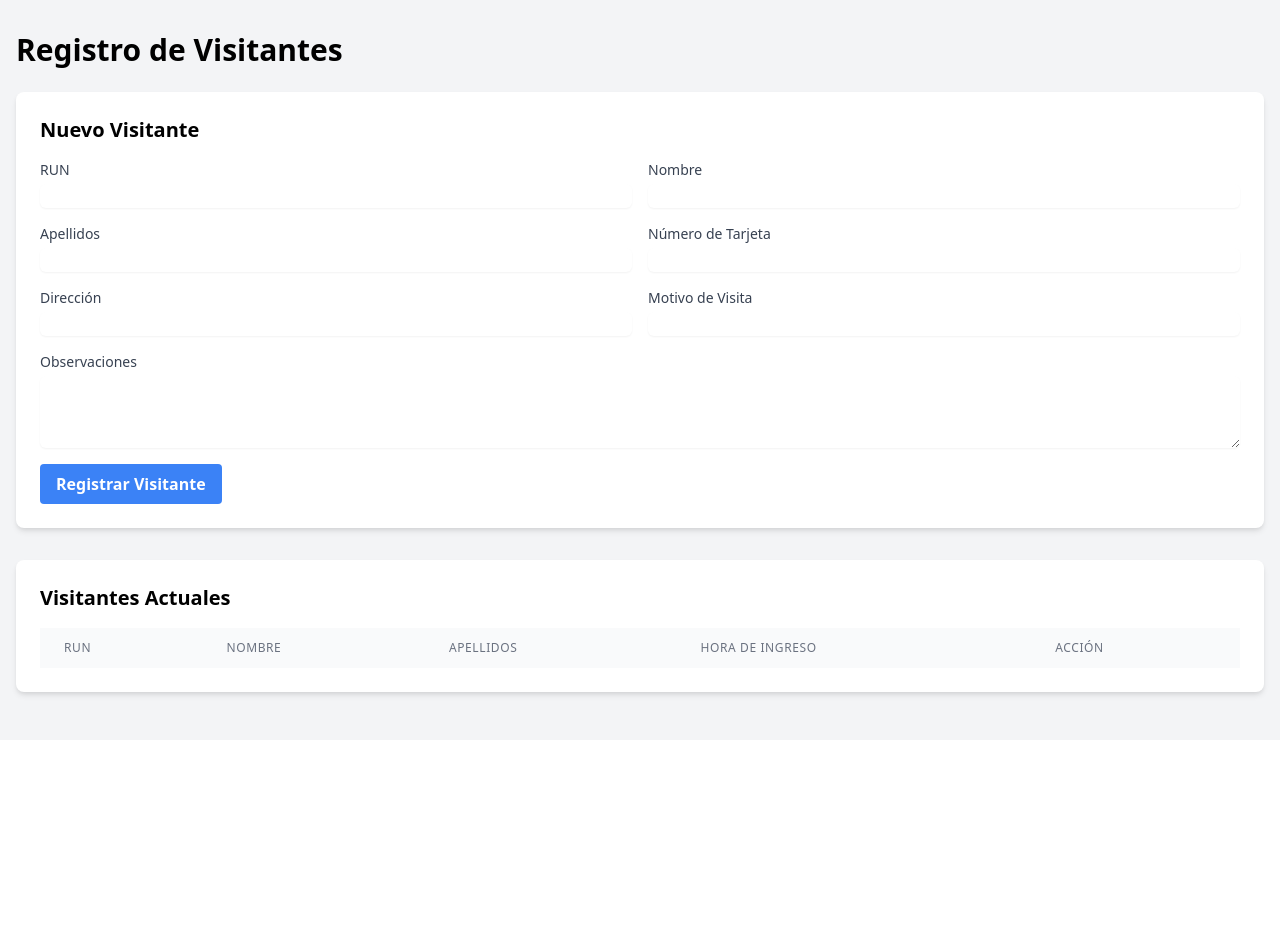
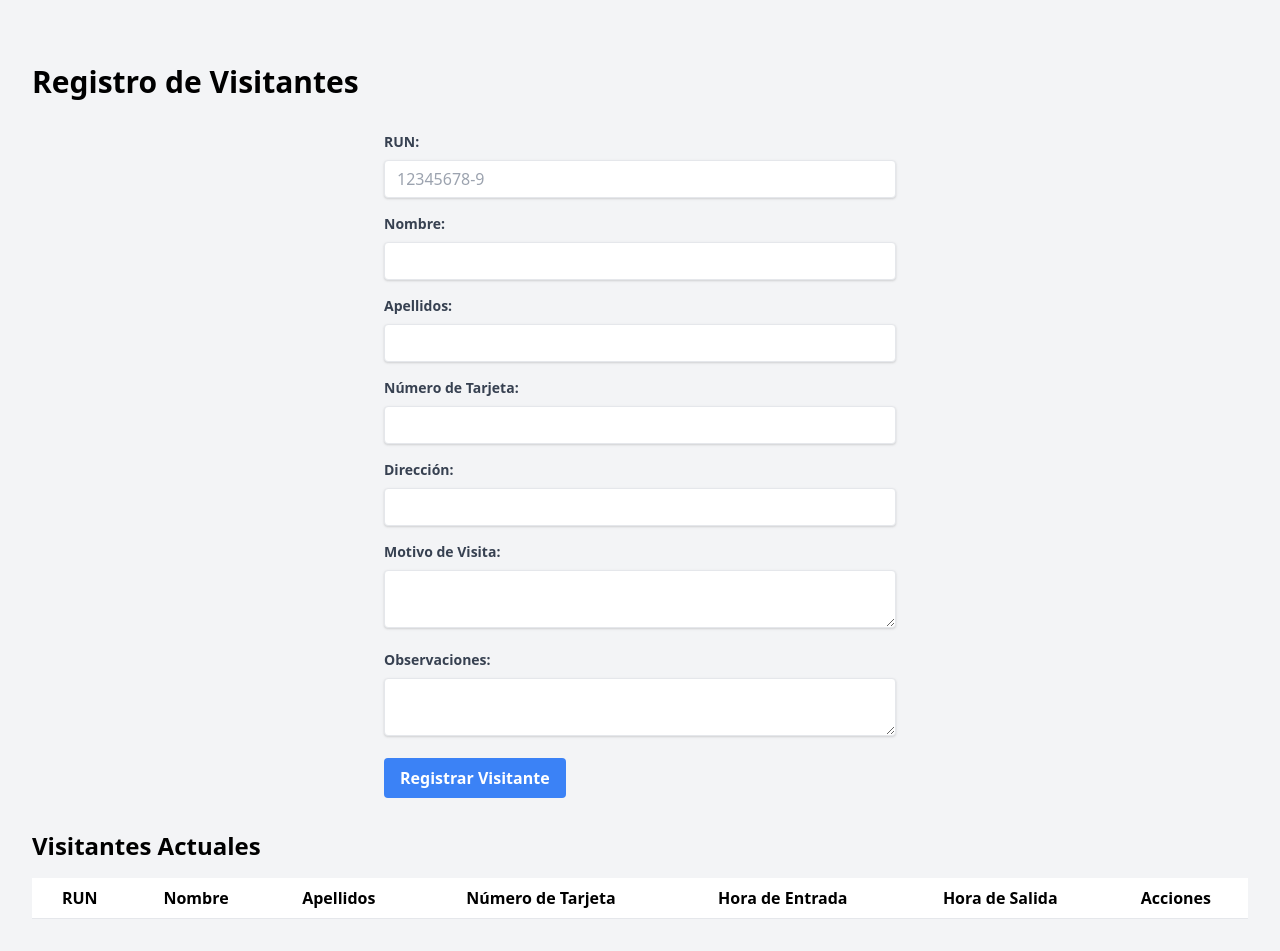
Before and after one commit to alvaroruiz69/SGA, a Django app: page /registro-visitantes/ in a window 1280 px wide. Shown: the part 60-1011 px from the top of the page. Before the commit the page ends 761 px from the top, so only its background shows below. Run offline with Django 5.2, Linux system fonts and the light colour scheme; a user stored in the database is signed in; tables that the repository leaves empty hold one stand-in row (values such as "Sample post"); lists and menus that the app fills with data are empty.

Commit message:
Control de y gestion de errores en visitantes

```diff
--- a/core/templates/core/registro_proveedores.html
+++ b/core/templates/core/registro_proveedores.html
@@ -63,7 +63,7 @@
             <td class="px-6 py-4 whitespace-nowrap">{{ proveedor.run }}</td>
             <td class="px-6 py-4 whitespace-nowrap">{{ proveedor.nombre_conductor }}</td>
             <td class="px-6 py-4 whitespace-nowrap">{{ proveedor.nombre_empresa }}</td>
-            <td class="px-6 py-4 whitespace-nowrap">{{ proveedor.hora_ingreso|date:'d/m/Y H:i' }}</td>
+            <td class="px-6 py-4 whitespace-nowrap">{{ proveedor.hora_ingreso|date:'d-m-Y H:i:s' }}</td>
             <td class="px-6 py-4 whitespace-nowrap">
               <form method="post" action="{% url 'registrar_salida_proveedor' proveedor.id %}">
                 {% csrf_token %}
--- a/core/templates/core/registro_visitantes.html
+++ b/core/templates/core/registro_visitantes.html
@@ -1,71 +1,100 @@
 {% extends 'core/base.html' %}
 
+{% block title %}Registro de Visitantes{% endblock %}
+
 {% block content %}
-<h1 class="text-3xl font-bold mb-6">Registro de Visitantes</h1>
+<div class="container mx-auto px-4 py-8">
+    <h1 class="text-3xl font-bold mb-8">Registro de Visitantes</h1>
 
-<div class="bg-white p-6 rounded-lg shadow-md mb-8">
-    <h2 class="text-xl font-semibold mb-4">Nuevo Visitante</h2>
-    <form method="post" class="space-y-4">
+    <form method="post" id="visitorForm" class="max-w-lg mx-auto">
         {% csrf_token %}
-        <div class="grid grid-cols-1 md:grid-cols-2 gap-4">
-            <div>
-                <label for="run" class="block text-sm font-medium text-gray-700">RUN</label>
-                <input type="text" name="run" id="run" required class="mt-1 block w-full rounded-md border-gray-300 shadow-sm focus:border-indigo-300 focus:ring focus:ring-indigo-200 focus:ring-opacity-50">
+        <div class="mb-4">
+            <label for="run" class="block text-gray-700 text-sm font-bold mb-2">RUN:</label>
+            <input type="text" id="run" name="run" placeholder="12345678-9" required
+                   class="shadow appearance-none border rounded w-full py-2 px-3 text-gray-700 leading-tight focus:outline-none focus:shadow-outline"
+                   pattern="\d{7,8}-[\d|kK]{1}" title="Formato: 12345678-9 o 1234567-8">
+            <p id="runError" class="text-red-500 text-xs italic hidden">RUN inválido. Formato correcto: 12345678-9</p>
         </div>
-            <div>
-                <label for="nombre" class="block text-sm font-medium text-gray-700">Nombre</label>
-                <input type="text" name="nombre" id="nombre" required class="mt-1 block w-full rounded-md border-gray-300 shadow-sm focus:border-indigo-300 focus:ring focus:ring-indigo-200 focus:ring-opacity-50">
+
+        <div class="mb-4">
+            <label for="nombre" class="block text-gray-700 text-sm font-bold mb-2">Nombre:</label>
+            <input type="text" id="nombre" name="nombre" required
+                   class="shadow appearance-none border rounded w-full py-2 px-3 text-gray-700 leading-tight focus:outline-none focus:shadow-outline">
+            <p id="nombreError" class="text-red-500 text-xs italic hidden">El nombre solo debe contener letras</p>
         </div>
-            <div>
-                <label for="apellidos" class="block text-sm font-medium text-gray-700">Apellidos</label>
-                <input type="text" name="apellidos" id="apellidos" required class="mt-1 block w-full rounded-md border-gray-300 shadow-sm focus:border-indigo-300 focus:ring focus:ring-indigo-200 focus:ring-opacity-50">
+
+        <div class="mb-4">
+            <label for="apellidos" class="block text-gray-700 text-sm font-bold mb-2">Apellidos:</label>
+            <input type="text" id="apellidos" name="apellidos" required
+                   class="shadow appearance-none border rounded w-full py-2 px-3 text-gray-700 leading-tight focus:outline-none focus:shadow-outline">
+            <p id="apellidosError" class="text-red-500 text-xs italic hidden">Los apellidos solo deben contener letras</p>
         </div>
-            <div>
-                <label for="numero_tarjeta" class="block text-sm font-medium text-gray-700">Número de Tarjeta</label>
-                <input type="text" name="numero_tarjeta" id="numero_tarjeta" required class="mt-1 block w-full rounded-md border-gray-300 shadow-sm focus:border-indigo-300 focus:ring focus:ring-indigo-200 focus:ring-opacity-50">
+
+        <div class="mb-4">
+            <label for="numero_tarjeta" class="block text-gray-700 text-sm font-bold mb-2">Número de Tarjeta:</label>
+            <input type="text" id="numero_tarjeta" name="numero_tarjeta" required
+                   class="shadow appearance-none border rounded w-full py-2 px-3 text-gray-700 leading-tight focus:outline-none focus:shadow-outline">
+            <p id="tarjetaError" class="text-red-500 text-xs italic hidden">El número de tarjeta solo debe contener números</p>
         </div>
-            <div>
-                <label for="direccion" class="block text-sm font-medium text-gray-700">Dirección</label>
-                <input type="text" name="direccion" id="direccion" required class="mt-1 block w-full rounded-md border-gray-300 shadow-sm focus:border-indigo-300 focus:ring focus:ring-indigo-200 focus:ring-opacity-50">
+
+        <div class="mb-4">
+            <label for="direccion" class="block text-gray-700 text-sm font-bold mb-2">Dirección:</label>
+            <input type="text" id="direccion" name="direccion" required
+                   class="shadow appearance-none border rounded w-full py-2 px-3 text-gray-700 leading-tight focus:outline-none focus:shadow-outline">
         </div>
-            <div>
-                <label for="motivo_visita" class="block text-sm font-medium text-gray-700">Motivo de Visita</label>
-                <input type="text" name="motivo_visita" id="motivo_visita" required class="mt-1 block w-full rounded-md border-gray-300 shadow-sm focus:border-indigo-300 focus:ring focus:ring-indigo-200 focus:ring-opacity-50">
+
+        <div class="mb-4">
+            <label for="motivo_visita" class="block text-gray-700 text-sm font-bold mb-2">Motivo de Visita:</label>
+            <textarea id="motivo_visita" name="motivo_visita" required
+                      class="shadow appearance-none border rounded w-full py-2 px-3 text-gray-700 leading-tight focus:outline-none focus:shadow-outline"></textarea>
         </div>
+
+        <div class="mb-4">
+            <label for="observaciones" class="block text-gray-700 text-sm font-bold mb-2">Observaciones:</label>
+            <textarea id="observaciones" name="observaciones"
+                      class="shadow appearance-none border rounded w-full py-2 px-3 text-gray-700 leading-tight focus:outline-none focus:shadow-outline"></textarea>
         </div>
-        <div>
-            <label for="observaciones" class="block text-sm font-medium text-gray-700">Observaciones</label>
-            <textarea name="observaciones" id="observaciones" rows="3" class="mt-1 block w-full rounded-md border-gray-300 shadow-sm focus:border-indigo-300 focus:ring focus:ring-indigo-200 focus:ring-opacity-50"></textarea>
-        </div>
-        <button type="submit" class="bg-blue-500 hover:bg-blue-600 text-white font-bold py-2 px-4 rounded">
+
+        <div class="flex items-center justify-between">
+            <button type="submit" class="bg-blue-500 hover:bg-blue-700 text-white font-bold py-2 px-4 rounded focus:outline-none focus:shadow-outline">
                 Registrar Visitante
             </button>
+        </div>
     </form>
-</div>
 
-<div class="bg-white p-6 rounded-lg shadow-md">
-    <h2 class="text-xl font-semibold mb-4">Visitantes Actuales</h2>
-    <table class="min-w-full divide-y divide-gray-200">
-        <thead class="bg-gray-50">
+    <div class="mt-8">
+        <h2 class="text-2xl font-bold mb-4">Visitantes Actuales</h2>
+        <table class="min-w-full bg-white">
+            <thead>
                 <tr>
-                <th class="px-6 py-3 text-left text-xs font-medium text-gray-500 uppercase tracking-wider">RUN</th>
-                <th class="px-6 py-3 text-left text-xs font-medium text-gray-500 uppercase tracking-wider">Nombre</th>
-                <th class="px-6 py-3 text-left text-xs font-medium text-gray-500 uppercase tracking-wider">Apellidos</th>
-                <th class="px-6 py-3 text-left text-xs font-medium text-gray-500 uppercase tracking-wider">Hora de Ingreso</th>
-                <th class="px-6 py-3 text-left text-xs font-medium text-gray-500 uppercase tracking-wider">Acción</th>
+                    <th class="py-2 px-4 border-b">RUN</th>
+                    <th class="py-2 px-4 border-b">Nombre</th>
+                    <th class="py-2 px-4 border-b">Apellidos</th>
+                    <th class="py-2 px-4 border-b">Número de Tarjeta</th>
+                    <th class="py-2 px-4 border-b">Hora de Entrada</th>
+                    <th class="py-2 px-4 border-b">Hora de Salida</th>
+                    <th class="py-2 px-4 border-b">Acciones</th>
                 </tr>
             </thead>
-        <tbody class="bg-white divide-y divide-gray-200">
+            <tbody>
                 {% for visitante in visitantes %}
                 <tr>
-                <td class="px-6 py-4 whitespace-nowrap">{{ visitante.run }}</td>
-                <td class="px-6 py-4 whitespace-nowrap">{{ visitante.nombre }}</td>
-                <td class="px-6 py-4 whitespace-nowrap">{{ visitante.apellidos }}</td>
-                <td class="px-6 py-4 whitespace-nowrap">{{ visitante.hora_ingreso|date:"d/m/Y H:i" }}</td>
-                <td class="px-6 py-4 whitespace-nowrap">
+                    <td class="py-2 px-4 border-b">{{ visitante.run }}</td>
+                    <td class="py-2 px-4 border-b">{{ visitante.nombre }}</td>
+                    <td class="py-2 px-4 border-b">{{ visitante.apellidos }}</td>
+                    <td class="py-2 px-4 border-b">{{ visitante.numero_tarjeta }}</td>
+                    <td class="py-2 px-4 border-b">{{ visitante.hora_entrada|date:"d-m-Y H:i:s" }}</td>
+                    <td class="py-2 px-4 border-b">
+                        {% if visitante.hora_salida %}
+                            {{ visitante.hora_salida|date:"d-m-Y H:i:s" }}
+                        {% else %}
+                            -
+                        {% endif %}
+                    </td>
+                    <td class="py-2 px-4 border-b">
                         <form method="post" action="{% url 'registrar_salida_visitante' visitante.id %}">
                             {% csrf_token %}
-                        <button type="submit" class="bg-green-500 hover:bg-green-600 text-white font-bold py-2 px-4 rounded">
+                            <button type="submit" class="bg-red-500 hover:bg-red-700 text-white font-bold py-1 px-2 rounded">
                                 Registrar Salida
                             </button>
                         </form>
@@ -75,4 +104,76 @@
             </tbody>
         </table>
     </div>
+</div>
+
+<script>
+document.addEventListener('DOMContentLoaded', function() {
+    const runInput = document.getElementById('run');
+    const nombreInput = document.getElementById('nombre');
+    const apellidosInput = document.getElementById('apellidos');
+    const tarjetaInput = document.getElementById('numero_tarjeta');
+    const direccionInput = document.getElementById('direccion');
+
+    runInput.addEventListener('input', function(e) {
+        let value = e.target.value.replace(/[^0-9kK]/g, '');
+        if (value.length > 7) {
+            value = value.slice(0, -1) + '-' + value.slice(-1);
+        }
+        e.target.value = value;
+    });
+
+    runInput.addEventListener('blur', function() {
+        if (this.value.length > 0 && !this.checkValidity()) {
+            document.getElementById('runError').classList.remove('hidden');
+        } else {
+            document.getElementById('runError').classList.add('hidden');
+            fetchVisitorData(this.value);
+        }
+    });
+
+    nombreInput.addEventListener('input', function(e) {
+        e.target.value = e.target.value.replace(/[^a-zA-ZáéíóúÁÉÍÓÚñÑ\s]/g, '');
+        document.getElementById('nombreError').classList.toggle('hidden', e.target.value === '' || /^[a-zA-ZáéíóúÁÉÍÓÚñÑ\s]+$/.test(e.target.value));
+    });
+
+    apellidosInput.addEventListener('input', function(e) {
+        e.target.value = e.target.value.replace(/[^a-zA-ZáéíóúÁÉÍÓÚñÑ\s]/g, '');
+        document.getElementById('apellidosError').classList.toggle('hidden', e.target.value === '' || /^[a-zA-ZáéíóúÁÉÍÓÚñÑ\s]+$/.test(e.target.value));
+    });
+
+    tarjetaInput.addEventListener('input', function(e) {
+        e.target.value = e.target.value.replace(/\D/g, '');
+        document.getElementById('tarjetaError').classList.toggle('hidden', e.target.value === '' || /^\d+$/.test(e.target.value));
+    });
+
+    function fetchVisitorData(run) {
+        fetch(`/api/visitor-data/?run=${run}`)
+            .then(response => response.json())
+            .then(data => {
+                if (data.exists) {
+                    nombreInput.value = data.nombre;
+                    apellidosInput.value = data.apellidos;
+                    direccionInput.value = data.direccion;
+                }
+            })
+            .catch(error => console.error('Error:', error));
+    }
+
+    document.getElementById('visitorForm').addEventListener('submit', function(e) {
+        const inputs = [runInput, nombreInput, apellidosInput, tarjetaInput];
+        let isValid = true;
+
+        inputs.forEach(input => {
+            if (!input.checkValidity()) {
+                isValid = false;
+                document.getElementById(`${input.id}Error`).classList.remove('hidden');
+            }
+        });
+
+        if (!isValid) {
+            e.preventDefault();
+        }
+    });
+});
+</script>
 {% endblock %}
--- a/core/urls.py
+++ b/core/urls.py
@@ -1,18 +1,29 @@
+"""
+Configuración de rutas para la aplicación SGA.
+"""
+
 from django.contrib.auth.views import LogoutView
 from django.urls import path
 
-from . import views
+from core import views
 
 urlpatterns = [
     path('', views.home, name='home'),
     path('login/', views.login_view, name='login'),
     path('logout/', LogoutView.as_view(), name='logout'),
-    path('registro-visitantes/', views.registro_visitantes, name='registro_visitantes'),
-    path('registro-vehiculos/', views.registro_vehiculos, name='registro_vehiculos'),
-    path('registro-proveedores/', views.registro_proveedores, name='registro_proveedores'),
+    path('registro-visitantes/', views.registro_visitantes,
+         name='registro_visitantes'),
+    path('registro-vehiculos/', views.registro_vehiculos,
+         name='registro_vehiculos'),
+    path('registro-proveedores/', views.registro_proveedores,
+         name='registro_proveedores'),
     path('gestion-permisos/', views.gestion_permisos, name='gestion_permisos'),
     path('auditoria/', views.auditoria, name='auditoria'),
-    path('registrar-salida-visitante/<int:visitante_id>/', views.registrar_salida_visitante, name='registrar_salida_visitante'),
-    path('registrar-llegada-vehiculo/<int:vehiculo_id>/', views.registrar_llegada_vehiculo, name='registrar_llegada_vehiculo'),
-    path('registrar-salida-proveedor/<int:proveedor_id>/', views.registrar_salida_proveedor, name='registrar_salida_proveedor'),
+    path('registrar-salida-visitante/<int:visitante_id>/',
+         views.registrar_salida_visitante, name='registrar_salida_visitante'),
+    path('registrar-llegada-vehiculo/<int:vehiculo_id>/',
+         views.registrar_llegada_vehiculo, name='registrar_llegada_vehiculo'),
+    path('registrar-salida-proveedor/<int:proveedor_id>/',
+         views.registrar_salida_proveedor, name='registrar_salida_proveedor'),
+    path('api/visitor-data/', views.get_visitor_data, name='get_visitor_data'),
 ]
--- a/core/views.py
+++ b/core/views.py
@@ -2,13 +2,15 @@
 Este módulo contiene las vistas para manejar las funcionalidades de la aplicación 'core'.
 """
 # pylint: disable=import-error
+
+import re
 
 import weasyprint
 from django.contrib import messages
 from django.contrib.auth import authenticate, login
 from django.contrib.auth.decorators import login_required
 from django.db.models import Q
-from django.http import HttpResponse
+from django.http import HttpResponse, JsonResponse
 from django.shortcuts import redirect, render
 from django.template.loader import render_to_string
 from django.utils import timezone
@@ -41,25 +43,70 @@
 
 
 @login_required
+def get_visitor_data(request):
+    """
+    Maneja el registro de salida visitantes.
+    """
+    run = request.GET.get('run')
+    visitor = Visitante.objects.filter(
+        run=run).order_by('-hora_entrada').first()
+    if visitor:
+        return JsonResponse({
+            'exists': True,
+            'nombre': visitor.nombre,
+            'apellidos': visitor.apellidos,
+            'direccion': visitor.direccion
+        })
+    else:
+        return JsonResponse({'exists': False})
+
+
+@login_required
 def registro_visitantes(request):
     """
     Maneja el registro de visitantes.
     """
-    if request.method == "POST":
+    if request.method == 'POST':
+        # Validación del servidor
+        run = request.POST.get('run')
+        nombre = request.POST.get('nombre')
+        apellidos = request.POST.get('apellidos')
+        numero_tarjeta = request.POST.get('numero_tarjeta')
+
+        if not run or not nombre or not apellidos or not numero_tarjeta:
+            messages.error(request, 'Todos los campos son obligatorios.')
+            return redirect('registro_visitantes')
+
+        if not re.match(r'^\d{7,8}-[\d|kK]{1}$', run):
+            messages.error(request, 'Formato de RUN inválido.')
+            return redirect('registro_visitantes')
+
+        if not nombre.replace(' ', '').isalpha() or not apellidos.replace(' ', '').isalpha():
+            messages.error(
+                request, 'El nombre y apellidos deben contener solo letras.')
+            return redirect('registro_visitantes')
+
+        if not numero_tarjeta.isdigit():
+            messages.error(
+                request, 'El número de tarjeta debe contener solo números.')
+            return redirect('registro_visitantes')
+
+        # Crear nuevo visitante
         Visitante.objects.create(
-            run=request.POST["run"],
-            nombre=request.POST["nombre"],
-            apellidos=request.POST["apellidos"],
-            numero_tarjeta=request.POST["numero_tarjeta"],
-            direccion=request.POST["direccion"],
-            motivo_visita=request.POST["motivo_visita"],
-            observaciones=request.POST["observaciones"],
+            run=run,
+            nombre=nombre,
+            apellidos=apellidos,
+            numero_tarjeta=numero_tarjeta,
+            direccion=request.POST.get('direccion'),
+            motivo_visita=request.POST.get('motivo_visita'),
+            observaciones=request.POST.get('observaciones'),
+            hora_entrada=timezone.now()
         )
-        messages.success(request, "Visitante registrado con éxito")
-        return redirect("registro_visitantes")
+        messages.success(request, 'Visitante registrado con éxito')
+        return redirect('registro_visitantes')
 
     visitantes = Visitante.objects.filter(hora_salida__isnull=True)
-    return render(request, "core/registro_visitantes.html", {"visitantes": visitantes})
+    return render(request, 'core/registro_visitantes.html', {'visitantes': visitantes})
 
 
 @login_required
@@ -124,8 +171,8 @@
     visitante = Visitante.objects.get(id=visitante_id)
     visitante.hora_salida = timezone.now()
     visitante.save()
-    messages.success(request, "Salida de visitante registrada con éxito")
-    return redirect("registro_visitantes")
+    messages.success(request, 'Salida de visitante registrada con éxito')
+    return redirect('registro_visitantes')
 
 
 @login_required
```
Also changed, not shown: SGA/settings.py (+7 -1 lines), core/models.py (+13 -5 lines), core/templates/core/registro_vehiculos.html (+15 -25 lines), README.txt, core/migrations/0002_alter_visitante_options_and_more.py (added). Lines whose indentation alone changed are shown as unchanged.
